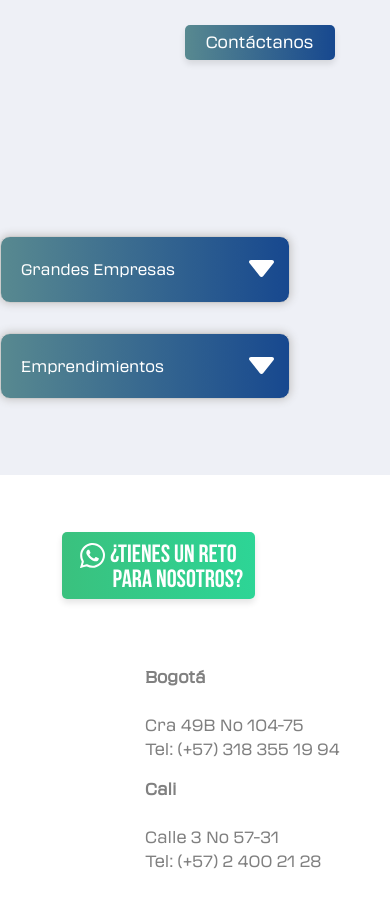
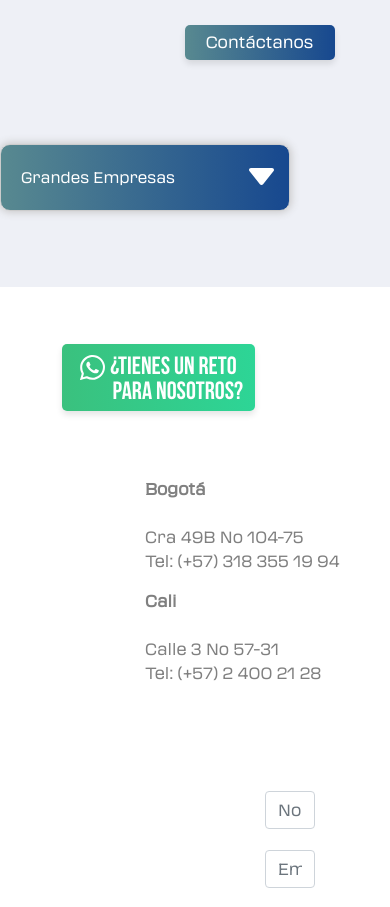
Before and after one commit to Hectorv26/SLOnepage, an Angular app: page /soluciones in a window 390 px wide. Shown: the part 2620-3527 px from the top of the page. Built offline with nearby package versions, Linux system fonts and the light colour scheme; a web font is replaced by a local one.

Commit message:
Ajustes realizados 5PM 19/02

```diff
--- a/src/app/paginas/inicio/inicio.component.html
+++ b/src/app/paginas/inicio/inicio.component.html
@@ -134,48 +134,29 @@
 
     <div class="mapa-container">
 
+        <div class="container">
+            <div class="row">
+              <div class="col-md-12">
+              <img style="width: 1005px;"   src="assets/imagenes/imaFichas/Magix.svg" alt="Invisible" >
+              </div>
+            </div>
+        </div>
 
-
-        <div class="container">
-
-            <div class="row">
-
-            <div class="col-md-12">
-
-            <img style="width: 1005px;"   src="assets/imagenes/imaFichas/Magix.svg" alt="Invisible" >
-
-            </div>
-
-
-            </div>
-
-        </div>
+      <div class="texto-superpuesto2 subtitleMain">
+        <p id="titulomapa"></p>
+      </div>
 
 
 
-    <div class="texto-superpuesto2 subtitleMain">
-
-       <p id="titulomapa"></p>
-
-    </div>
-
-    <div class="texto-superpuesto3">
-
-
-
-    </div>
-
     <!-- boton Mago-->
 
-    <div class="container" style="position: relative;" (click)="scrollToSection()">
-      <button  class="btn custom-button10"  style="position: absolute; z-index: 14; bottom: 0; right: 0; width: 150px; height: 35px; margin-left: 6%; margin-top: 20%; font-family: TransducerRegular; padding-top: 5px;">Hablemos</button>
+        <div class="container" style="position: relative;" (click)="scrollToSection()">
+          <button  class="btn custom-button10"  style="position: absolute; z-index: 14; bottom: 0; right: 0; width: 150px; height: 35px; margin-left: 6%; margin-top: 20%; font-family: TransducerRegular; padding-top: 5px;">Hablemos</button>
+        </div>
     </div>
 
 
-    </div>
-
     <div class="row">
-
     <div class="container" >
 
 
@@ -194,7 +175,7 @@
 
 
         <!-- Segunda fila -->
-           <div class="row" style="margin-top: -60px;">
+          <div class="row" style="margin-top: -60px;">
 
 
 
@@ -206,6 +187,7 @@
                       <span style="width: 120px; margin-top: 26px; margin-right: 60px;" class="logo" id="pluma" alt="Logotipo"></span>
                       <!-- <img style="padding: auto;"  src="assets/imagenes/imaFichas/Magix.svg" alt="Invisible" > -->
                       <span class="miparrafo">Innovación, modelos </span> <br> y metodologíaaas
+
                     </div>
                 </div>
             </div>
@@ -231,7 +213,7 @@
             </div>
 
 
-        </div>
+          </div>
 
         <br>
 
@@ -260,17 +242,27 @@
 
 
       </div>
+    </div>
+  </div>
 
+  <!-- ESTE SERA EL CONTAINER FINAL ANYTES DE PASAR A MODELOS DEL LAND PAGE-->
+  <div class="mapa-container">
 
-
-
-
+    <div class="container">
+        <div class="row">
+          <div class="col-md-12">
+          <img style="width: 1005px;"   src="assets/imagenes/imaFichas/Magix.svg" alt="Invisible" >
+          </div>
+        </div>
     </div>
 
+  <div class="texto-superpuesto2 subtitleMain">
+    <p id="titulomapa"></p>
   </div>
 
 
 
+    <!-- Carrusel-->
     <div class="row" style="background-color: black;">
 
      <div class="container"> <strong><p class="text-center" style="color: white; margin-top: 5px; font-family: BebasNeueBold;font-size: 25px;">  NUESTROS  <span style="font-size: 40px;">ALIADOS</span></p></strong></div>
@@ -487,7 +479,20 @@
 
     </div>
 
+      <!-- ESTE SERA EL CONTAINER INICIAR MODELOS DEL LAND PAGE-->
+  <div class="Frase-container"  >
 
+    <div class="container">
+        <div class="row">
+          <div class="col-md-12">
+          <img style="width: 1005px;"   src="assets/imagenes/imaFichas/Magix.svg" alt="Invisible" >
+          </div>
+        </div>
+    </div>
+
+  <div class="texto-superpuesto2 subtitleMain">
+    <p id="titulomapa"></p>
+  </div>
 
 
     <div class="row">
--- a/src/app/paginas/soluciones/soluciones.component.html
+++ b/src/app/paginas/soluciones/soluciones.component.html
@@ -338,63 +338,38 @@
         <div class="row" >
             <div class="col-md-4 subtitleMain" style="background-color: transparent;">
                 <div class="border-0" style="background-color: transparent; margin-left: 170px; margin-top: 50px;"> <!-- Utilizamos la clase 'border-0' para eliminar el borde y el fondo de la tarjeta -->
-
                         <strong><p class="consultora" style="line-height: 1; "><span class="consultoraH">TRABAJAMOS</span>
                         <br>
                         <span class="consultoraH" style="font-size: 30px; padding-left: -25px;">DE LA MANO CON</span>
                         </p>
-
                         </strong>
-
                         <p id="lineaTexto3" style="width: 100%; margin-left: -19px; margin-top: -138px;"> </p>
-
-
-
-
                     <button (click)="scrollToSection()" class="btn custom-button superpuestoejemplo" style="width: 150px; height: 35px; margin-left: 47.5%; margin-top: 46%; font-family: TransducerRegular; padding-top: 5px;" >Contáctanos</button>
+                    <br>
+                  </div>
             </div>
 
-            </div>
-
+            <!-- Div con el boton azul de color bonito -->
             <div class="col-md-4">
 
               <div *ngIf="botonEmpresasRojo" (click)="ocultarInfoEmpresas()" class="card plan  cartas " style="cursor: pointer; padding-top: 20px; padding-bottom: 20px; margin-left: 100px; margin-top: 50px;" id="card_plan_1">
                 <div class="">
                     <span style="padding-left: 10px; padding-top: 10px; font-family: TransducerRegular; font-size: 15px;" class="miparrafo">Grandes Empresas</span>
                 </div>
-
                 <img class="logo"  style="width: 25px; padding-top: 7px; padding-right: 5px;" src="assets/imagenes/iconos/flechaazul.svg" alt="Logotipo">
               </div>
 
-
-            <div *ngIf="espacioRojo" style="padding-top: 20px; padding-bottom: 20px; margin-left: 100px; margin-top: 53px;">
-              <div class="" style="background-color: transparent;">
-                <span style="padding-left: 10px; padding-top: 10px;"></span>
-            </div>
-            </div>
-
-            <div (click)="ocultarInfoEmprendimientos()" *ngIf="botonEmprendimientosRojo" [style.margin-top]="marginTopDiv" class="card plan  cartas " style="cursor: pointer; padding-top: 20px; padding-bottom: 20px; margin-left: 100px;" id="card_plan_1">
-              <div class="">
-                  <span style="padding-left: 10px; padding-top: 10px; font-family: TransducerRegular; font-size: 15px;" class="miparrafo">Emprendimientos</span>
-              </div>
-
-              <img class="logo" style="width: 25px; padding-top: 7px; padding-right: 5px;" src="assets/imagenes/iconos/flechaazul.svg" alt="Logotipo">
             </div>
 
 
-            </div>
-
+            <!--Div para cuando se oprime y muestra el boton -->
             <div class="col-md-4">
 
               <div (click)="mostrarInfoEmpresas()" *ngIf="botonEmpresasBlanco" class="card plan cartas custom-button" style="cursor: pointer; padding-top: 20px; padding-bottom: 20px; margin-top: 50px; margin-bottom: 50px; margin-right: 100px;" id="card_plan_1">
                 <div class="">
                     <span style="padding-left: 10px; padding-top: 10px; font-family: TransducerRegular; font-size: 15px;">Grandes Empresas</span>
                 </div>
-
-
-
                 <img class="logo" style="width: 30px; padding-top: 13px; padding-right: 5px; " src="assets/imagenes/iconos/flechaBlanca.svg" alt="Logotipo">
-
               </div>
 
              <div *ngIf="infoEmpresas" class="card plan cartas " style="padding-top: 10px; padding-bottom: 20px; margin-top: 50px; margin-bottom: 50px; margin-right: 100px;" id="card_plan_1">
@@ -412,43 +387,10 @@
               <img  style="width: 23px; padding-left: 5px; padding-top: 15px;" src="assets/imagenes/iconos/bolazul.svg" alt="Logotipo">
               <p style="padding-left: 40px; margin-top: -17px; line-height: 1; font-size: 14px; padding-bottom: 10px;">Creamos futuro</p>
               <p style="padding-left: 40px; margin-top: -22px; line-height: 1;"><span style="font-size: 11px;">Nuevas posturas. <br>Nuevos caminos.</span></p>
-
-
-
+              </div>
             </div>
 
-            <div (click)="mostrarInfoEmprendimientos()" *ngIf="botonEmprendimientosBlanco" class="card plan cartas custom-button" style="cursor: pointer;padding-top: 20px; padding-bottom: 20px; margin-top: -20px; margin-bottom: 50px; margin-right: 100px;" id="card_plan_1">
-              <div class="">
-                  <span style="padding-left: 10px; padding-top: 10px; font-family: TransducerRegular; font-size: 15px;">Emprendimientos</span>
-              </div>
-
-              <img class="logo" style="width: 30px; padding-top: 13px; padding-right: 5px;" src="assets/imagenes/iconos/flechaBlanca.svg" alt="Logotipo">
-
-
-
-          </div>
-
-
-
-        <div *ngIf="infoEmprendimientos" class="card plan cartas " style="padding-top: 10px; padding-bottom: 20px; margin-top: -20px; margin-bottom: 50px; margin-right: 100px;" id="card_plan_1">
-
-        <img  style="width: 23px; padding-left: 5px; padding-top: 15px;" src="assets/imagenes/iconos/bolazul.svg" alt="Logotipo">
-        <p style="padding-left: 40px; margin-top: -17px; line-height: 1; font-size: 14px; padding-bottom: 10px;">Acompañamos</p>
-        <p style="padding-left: 40px; margin-top: -22px; line-height: 1;"><span style="font-size: 11px;">Al emprendedor a enteder <br> la escencia de su proyecto y <br> su alineación personal con él. </span></p>
-
-
-        <img  style="width: 23px; padding-left: 5px; padding-top: 15px;" src="assets/imagenes/iconos/bolazul.svg" alt="Logotipo">
-        <p style="padding-left: 40px; margin-top: -17px; line-height: 1; font-size: 14px; padding-bottom: 10px;">Detonamos</p>
-        <p style="padding-left: 40px; margin-top: -22px; line-height: 1;"><span style="font-size: 11px;">Nuevas decisiones dentro del<br> emprendimiento existente,<br> realizando exploraciones y <br>reflexiones para optimizar <br>sus resultados </span></p>
-
-
-        <img  style="width: 23px; padding-left: 5px; padding-top: 15px;" src="assets/imagenes/iconos/bolazul.svg" alt="Logotipo">
-        <p style="padding-left: 40px; margin-top: -17px; line-height: 1; font-size: 14px; padding-bottom: 10px;">Expandimos</p>
-        <p style="padding-left: 40px; margin-top: -22px; line-height: 1;"><span style="font-size: 11px;">El impacto de un empresario <br>u organización consolidados <br>dentro de la sociedad y su <br>mercado, o nuevos mercados <br> a explorar.</span></p>
-
-      </div>
-
-            </div>
+        <!-- este ultimo div cierra el Row-->
         </div>
 
 
```
Lines whose indentation alone changed are shown as unchanged.
